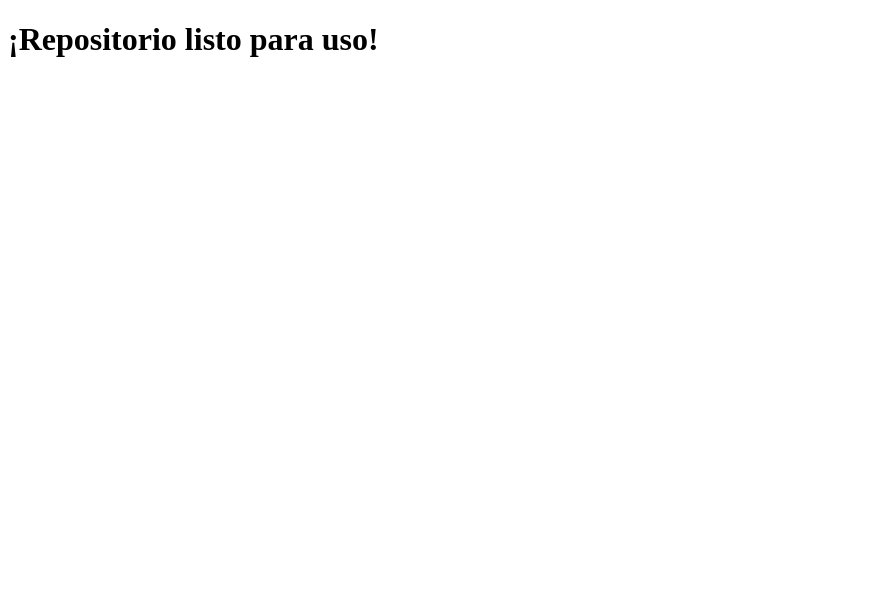
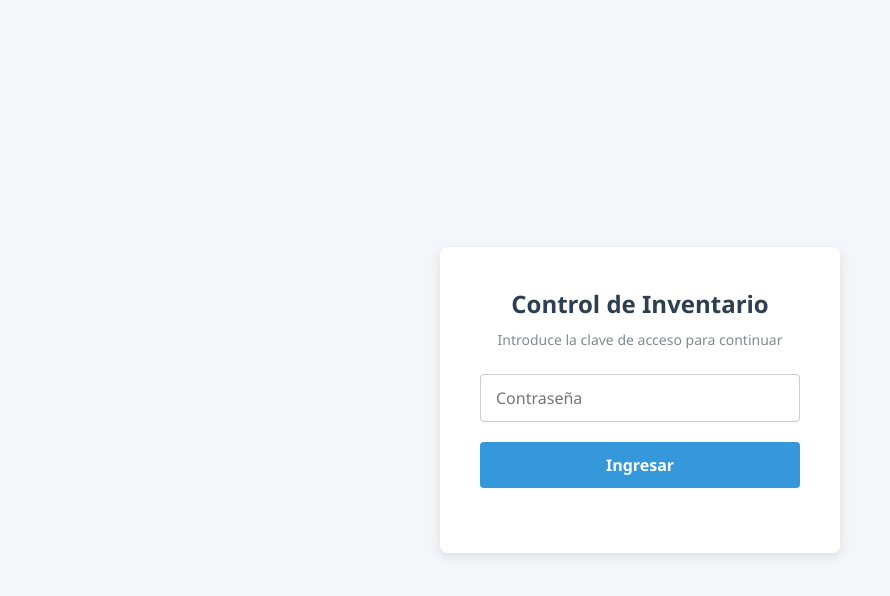
Before and after one commit to AnderGP5/pedidos-encargos, a plain HTML site: page index.html in a window 1280 px wide. Shown: the whole page, without its empty margins (0-890 px from the left). Drawn offline with Linux system fonts and the light colour scheme.

Commit message:
add password and panel

```diff
--- a/index.html
+++ b/index.html
@@ -3,9 +3,33 @@
 <head>
     <meta charset="UTF-8">
     <meta name="viewport" content="width=device-width, initial-scale=1.0">
-    <title>Pedidos y Encargos</title>
+    <title>Acceso al Inventario</title>
+    <link rel="stylesheet" href="styles/style.css">
 </head>
 <body>
-    <h1>¡Repositorio listo para uso!</h1>
+    <div class="login-container">
+        <h2>Control de Inventario</h2>
+        <p>Introduce la clave de acceso para continuar</p>
+
+        <form id="loginForm" onsubmit="validarAcceso(event)">
+            <div class="input-group">
+                <input type="password" id="passwordField" placeholder="Contraseña" required>
+            </div>
+            <button type="submit">Ingresar</button>
+            <p id="errorMessage" class="error-msg"></p>
+        </form>
+    </div>
+
+    <script>
+        function validarAcceso(event) {
+            event.preventDefault();
+
+            const password = document.getElementById('passwordField').value.trim();
+
+            if (password === "") return;
+
+            window.location.href = password + ".html";
+        }
+    </script>
 </body>
 </html>
--- /dev/null
+++ b/styles/style.css
@@ -0,0 +1,70 @@
+* {
+    box-sizing: border-box;
+    margin: 0;
+    padding: 0;
+    font-family: 'Segoe UI', Tahoma, Geneva, Verdana, sans-serif;
+}
+
+body {
+    background-color: #f4f6f9;
+    display: flex;
+    justify-content: center;
+    align-items: center;
+    height: 100vh;
+}
+
+.login-container {
+    background-color: #ffffff;
+    padding: 40px;
+    border-radius: 8px;
+    box-shadow: 0 4px 12px rgba(0, 0, 0, 0.1);
+    text-align: center;
+    width: 100%;
+    max-width: 400px;
+}
+
+h2 {
+    color: #2c3e50;
+    margin-bottom: 10px;
+}
+
+p {
+    color: #7f8c8d;
+    font-size: 14px;
+    margin-bottom: 25px;
+}
+
+.input-group {
+    margin-bottom: 20px;
+}
+
+input[type="password"] {
+    width: 100%;
+    padding: 12px 15px;
+    border: 1px solid #cccccc;
+    border-radius: 4px;
+    font-size: 16px;
+    outline: none;
+    transition: border-color 0.3s;
+}
+
+input[type="password"]:focus {
+    border-color: #3498db;
+}
+
+button {
+    width: 100%;
+    padding: 12px;
+    background-color: #3498db;
+    color: white;
+    border: none;
+    border-radius: 4px;
+    font-size: 16px;
+    cursor: pointer;
+    font-weight: bold;
+    transition: background-color 0.3s;
+}
+
+button:hover {
+    background-color: #2980b9;
+}
```
Also changed, not shown: 35174001.html (added, +16 -0 lines).
